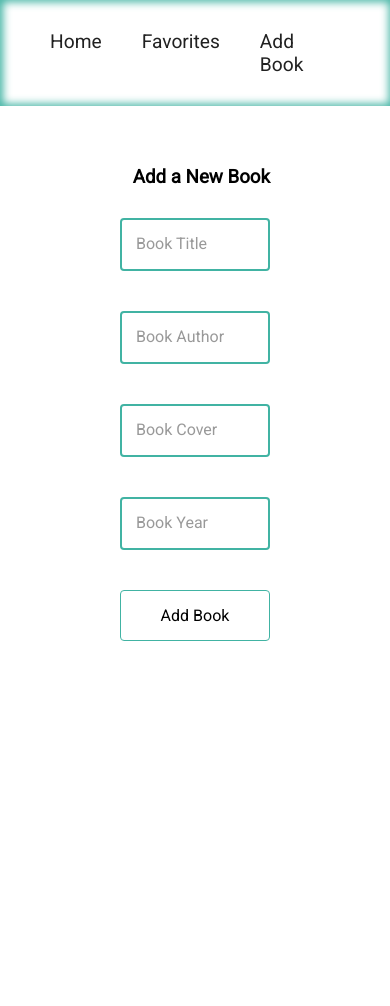
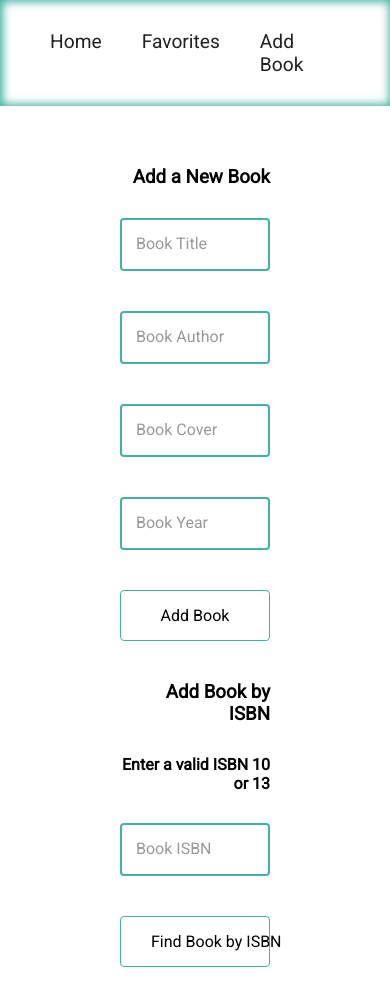
Before and after one commit to KarloT1/book-tracking, a React (Create React App) app: page /add-book in a window 390 px wide. Shown: the top 1006 px of the page. Before the commit the page ends 844 px from the top, so only its background shows below. Built offline with nearby package versions, Linux system fonts and the light colour scheme.

Commit message:
Add book by isbn functionality. (UNFINISHED)

```diff
--- a/db.json
+++ b/db.json
@@ -119,6 +119,14 @@
       "cover": "https://images.gr-assets.com/books/1458742883m/17876897.jpg",
       "year": 2016,
       "isFavorite": false
+    },
+    {
+      "title": "Test 1",
+      "author": "Test 1",
+      "cover": "https://edit.org/photos/images/cat/book-covers-big-2019101610.jpg-1300.jpg",
+      "year": "1999",
+      "isFavorite": false,
+      "id": 16
     }
   ],
   "favorites": []
--- a/src/booksAPI.js
+++ b/src/booksAPI.js
@@ -1,5 +1,6 @@
 const books = "http://localhost:8080/books";
 const favorites = "http://localhost:8080/favorites";
+const bookByIsbn = "https://openlibrary.org/isbn";
 
 export const getBooks = () =>
   fetch(books, {
@@ -65,3 +66,25 @@ export const deleteBook = (bookId) =>
     }
   })
   .then(res => res.json())
+
+export const searchBookByIsbn = (bookIsbn) =>
+  fetch(`${bookByIsbn}/${bookIsbn}.json`, {
+    "Content-Type": "application/json",
+    "Access-Control-Allow-Origin": "*"
+  })
+  .then(res => res.json())
+
+export const searchAuthorByIsbn = (authorLink) =>
+  fetch(`https://openlibrary.org${authorLink}.json`, {
+    "Content-Type": "application/json",
+    "Access-Control-Allow-Origin": "*"
+  })
+  .then(res => res.json())
+
+  export const searchBookCoverByIsbn = (bookIsbn) => {
+  fetch(`https://covers.openlibrary.org/b/isbn/${bookIsbn}-S.jpg`, {
+    "Content-Type": "application/json",
+    "Access-Control-Allow-Origin": "*"
+  })
+  .then(res => res.json())
+}
--- a/src/components/addBook/addBook.js
+++ b/src/components/addBook/addBook.js
@@ -1,5 +1,6 @@
 import React, { Component } from 'react'
 import * as booksAPI from '../../booksAPI'
+import AddByIsbn from './addByIsbn';
 
 export class AddBook extends Component {
   constructor(props) {
@@ -16,6 +17,7 @@ export class AddBook extends Component {
 
     this.handleChange = this.handleChange.bind(this);
     this.handleSubmit = this.handleSubmit.bind(this);
+    this.addByIsbn = this.addByIsbn.bind(this);
   }
 
   handleChange(e) {
@@ -57,6 +59,16 @@ export class AddBook extends Component {
     })
   }
 
+  addByIsbn(bookData) {
+    this.setState({
+      title: bookData.title,
+      author: bookData.author,
+      cover: bookData.cover,
+      year: bookData.year,
+      isFavorite: bookData.isFavorite
+    })
+  }
+
   render() {
     return (
       <React.Fragment>
@@ -69,7 +81,7 @@ export class AddBook extends Component {
               onChange={this.handleChange}
               placeholder=" "
               name="title"
-              value={this.state.value}
+              value={this.state.title}
             />
             <label htmlFor="title">Book Title</label>
           </div>
@@ -80,7 +92,7 @@ export class AddBook extends Component {
               onChange={this.handleChange}
               placeholder=" "
               name="author"
-              value={this.state.value}
+              value={this.state.author}
             />
             <label htmlFor="author">Book Author</label>
           </div>
@@ -91,7 +103,7 @@ export class AddBook extends Component {
               onChange={this.handleChange}
               placeholder=" "
               name="cover"
-              value={this.state.value}
+              value={this.state.cover}
             />
             <span className="tooltiptext">provide valid image URL</span>
             <label htmlFor="cover">Book Cover</label>
@@ -103,7 +115,7 @@ export class AddBook extends Component {
               onChange={this.handleChange}
               placeholder=" "
               name="year"
-              value={this.state.value}
+              value={this.state.year}
             />
             <label htmlFor="year">Book Year</label>
           </div>
@@ -129,6 +141,8 @@ export class AddBook extends Component {
             </div>
           )
         }
+
+        <AddByIsbn addByIsbn={this.addByIsbn} />
       </React.Fragment>
     )
   }
--- /dev/null
+++ b/src/components/addBook/addByIsbn.js
@@ -0,0 +1,103 @@
+import React, { Component } from 'react'
+import * as booksAPI from '../../booksAPI'
+
+class AddByIsbn extends Component {
+  constructor(props) {
+    super(props)
+
+    this.state = {
+      bookIsbn: "",
+      title: "",
+      author: "",
+      cover: "",
+      year: "",
+      isFavorite: false
+    }
+
+    this.handleChange = this.handleChange.bind(this)
+    this.handleSubmit = this.handleSubmit.bind(this)
+  }
+
+  handleChange(e) {
+    this.setState({
+      [e.target.name]: e.target.value
+    })
+  }
+
+  handleSubmit() {
+    booksAPI.searchBookByIsbn(this.state.bookIsbn).then(data => {
+      if (data.authors) {
+        let authorLink = data.authors[0].key;
+        booksAPI.searchAuthorByIsbn(authorLink).then(authorData => {
+          this.setState({
+            author: authorData.name,
+            title: data.title,
+            year: data.publish_date,
+            isFavorite: false
+          }, () => {
+            const bookData = {
+              "title": this.state.title,
+              "author": this.state.author,
+              "year": this.state.year,
+              "isFavorite": this.state.isFavorite,
+              "cover": `https://covers.openlibrary.org/b/isbn/${this.state.bookIsbn}-M.jpg`
+            }
+
+            this.props.addByIsbn(bookData)
+          })
+        })
+
+      } else {
+        let authorData = data.contributions[0]
+        let authorName = authorData.split(",")
+        let author = authorName[1].trim().concat(" ", authorName[0])
+        this.setState({
+          author: author,
+          title: data.title,
+          year: data.publish_date,
+          isFavorite: false
+         }, () => {
+          const bookData = {
+            "title": this.state.title,
+            "author": this.state.author,
+            "year": this.state.year,
+            "isFavorite": this.state.isFavorite,
+            "cover": `https://covers.openlibrary.org/b/isbn/${this.state.bookIsbn}-M.jpg`
+          }
+
+          this.props.addByIsbn(bookData)
+        })
+      }
+    })
+  }
+
+  render() {
+    return (
+      <React.Fragment>
+        <h3 className="add-book__title">Add Book by ISBN</h3>
+        <h4 className="add-book__title">Enter a valid ISBN 10 or 13</h4>
+        <form className="add-book__form">
+          <div className="add-book__input-wrapper">
+            <input
+              type="text"
+              id="bookIsbn"
+              onChange={this.handleChange}
+              placeholder=" "
+              name="bookIsbn"
+              value={this.state.bookIsbn}
+            />
+            <label htmlFor="title">Book ISBN</label>
+          </div>
+        </form>
+        <div
+          className="add-book__button add-book__button--isbn"
+          onClick={this.handleSubmit}
+        >
+          Find Book by ISBN
+        </div>
+      </React.Fragment>
+    )
+  }
+}
+
+export default AddByIsbn
--- a/src/css/addBook/addBook.css
+++ b/src/css/addBook/addBook.css
@@ -72,6 +72,24 @@
   }
 }
 
+@media(max-width: 1000px) {
+  .add-book__button--isbn {
+    width: 30%;
+  }
+}
+
+@media(max-width: 875px) {
+  .add-book__button--isbn {
+    width: 40%;
+  }
+}
+
+@media(max-width: 767px) {
+  .add-book__button--isbn {
+    width: 100%;
+  }
+}
+
 .add-book__button:hover {
   color: white;
   background-color: var(--primary);
```
